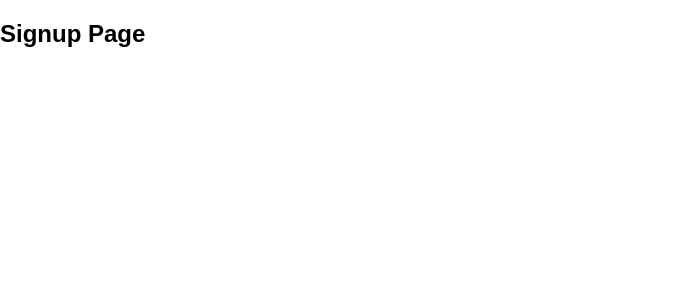
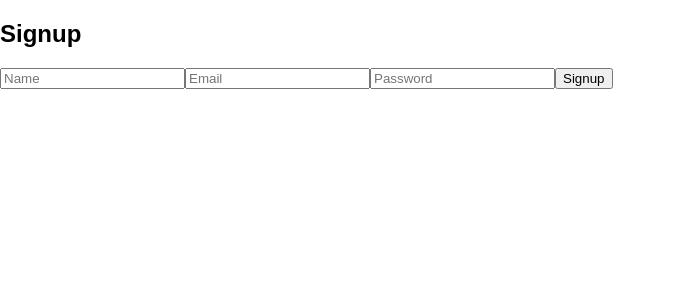
Before and after one commit to nilukadam/book-store-frontend, a React (Vite) app: page /signup in a window 1280 px wide. Shown: the top 300 px of the page, without its empty margins (0-676 px from the left). Built offline with nearby package versions, Linux system fonts and the light colour scheme.

Commit message:
Implement mock authentication with login, signup, and logout

```diff
--- a/src/pages/Home.jsx
+++ b/src/pages/Home.jsx
@@ -1,5 +1,19 @@
+import { useNavigate } from 'react-router-dom';
+
 const Home = () => {
-    return <h2>Home Page</h2>;
+  const navigate = useNavigate();
+
+  const handleLogout = () => {
+    localStorage.removeItem('user');
+    navigate('/login');
   };
 
-  export default Home;
+  return (
+    <div>
+      <h2>Home Page</h2>
+      <button onClick={handleLogout}>Logout</button>
+    </div>
+  );
+};
+
+export default Home;
--- a/src/pages/Login.jsx
+++ b/src/pages/Login.jsx
@@ -1,5 +1,52 @@
+import { useState } from 'react';
+import { useNavigate } from 'react-router-dom';
+
 const Login = () => {
-    return <h2>Login Page</h2>;
+  const navigate = useNavigate();
+
+  const [email, setEmail] = useState('');
+  const [password, setPassword] = useState('');
+
+  const handleSubmit = (e) => {
+    e.preventDefault();
+
+    const storedUser = JSON.parse(localStorage.getItem('user'));
+
+    if (!storedUser) {
+      alert('No user found. Please sign up first.');
+      return;
+    }
+
+    if (email === storedUser.email && password === storedUser.password) {
+      navigate('/');
+    } else {
+      alert('Invalid email or password');
+    }
   };
 
-  export default Login;
+  return (
+    <div>
+      <h2>Login</h2>
+
+      <form onSubmit={handleSubmit}>
+        <input
+          type="email"
+          placeholder="Email"
+          value={email}
+          onChange={(e) => setEmail(e.target.value)}
+        />
+
+        <input
+          type="password"
+          placeholder="Password"
+          value={password}
+          onChange={(e) => setPassword(e.target.value)}
+        />
+
+        <button type="submit">Login</button>
+      </form>
+    </div>
+  );
+};
+
+export default Login;
--- a/src/pages/Signup.jsx
+++ b/src/pages/Signup.jsx
@@ -1,5 +1,71 @@
+import { useState } from 'react';
+import { useNavigate } from 'react-router-dom';
+
 const Signup = () => {
-    return <h2>Signup Page</h2>;
+  const navigate = useNavigate();
+
+  const [formData, setFormData] = useState({
+    name: '',
+    email: '',
+    password: ''
+  });
+
+  const handleChange = (e) => {
+    setFormData({
+      ...formData,
+      [e.target.name]: e.target.value
+    });
   };
 
-  export default Signup;
+  const handleSubmit = (e) => {
+    e.preventDefault();
+
+    // Basic validation
+    if (!formData.name || !formData.email || !formData.password) {
+      alert('All fields are required');
+      return;
+    }
+
+    // Save user in localStorage
+    localStorage.setItem('user', JSON.stringify(formData));
+
+    // Redirect to login
+    navigate('/login');
+  };
+
+  return (
+    <div>
+      <h2>Signup</h2>
+
+      <form onSubmit={handleSubmit}>
+        <input
+          type="text"
+          name="name"
+          placeholder="Name"
+          value={formData.name}
+          onChange={handleChange}
+        />
+
+        <input
+          type="email"
+          name="email"
+          placeholder="Email"
+          value={formData.email}
+          onChange={handleChange}
+        />
+
+        <input
+          type="password"
+          name="password"
+          placeholder="Password"
+          value={formData.password}
+          onChange={handleChange}
+        />
+
+        <button type="submit">Signup</button>
+      </form>
+    </div>
+  );
+};
+
+export default Signup;
```
